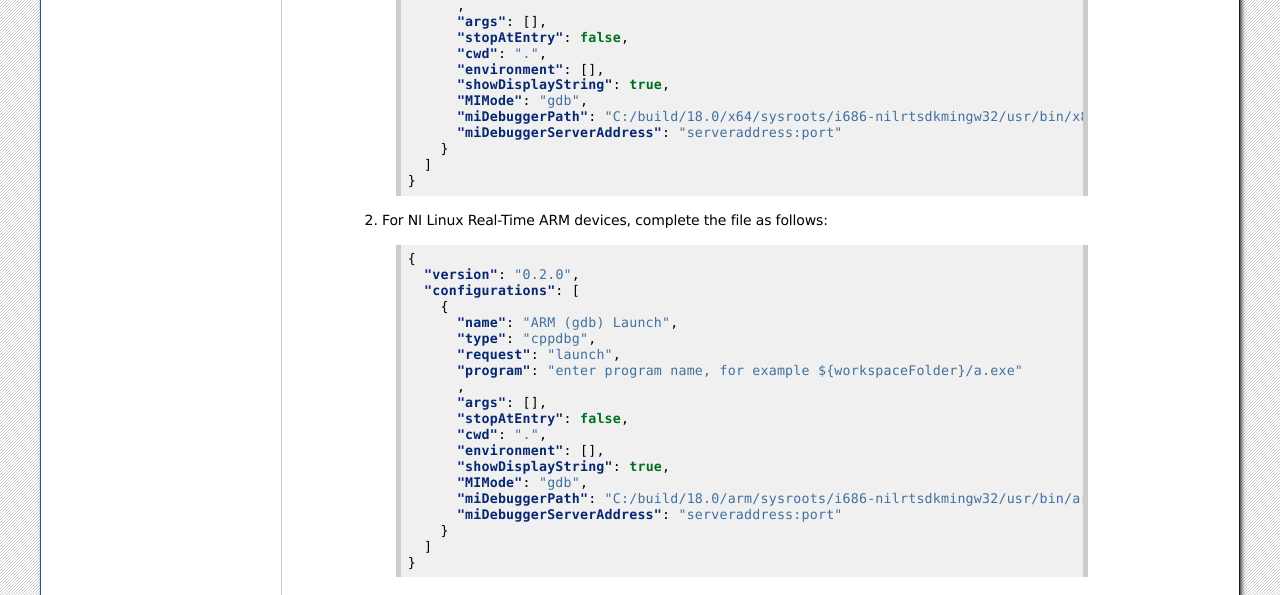
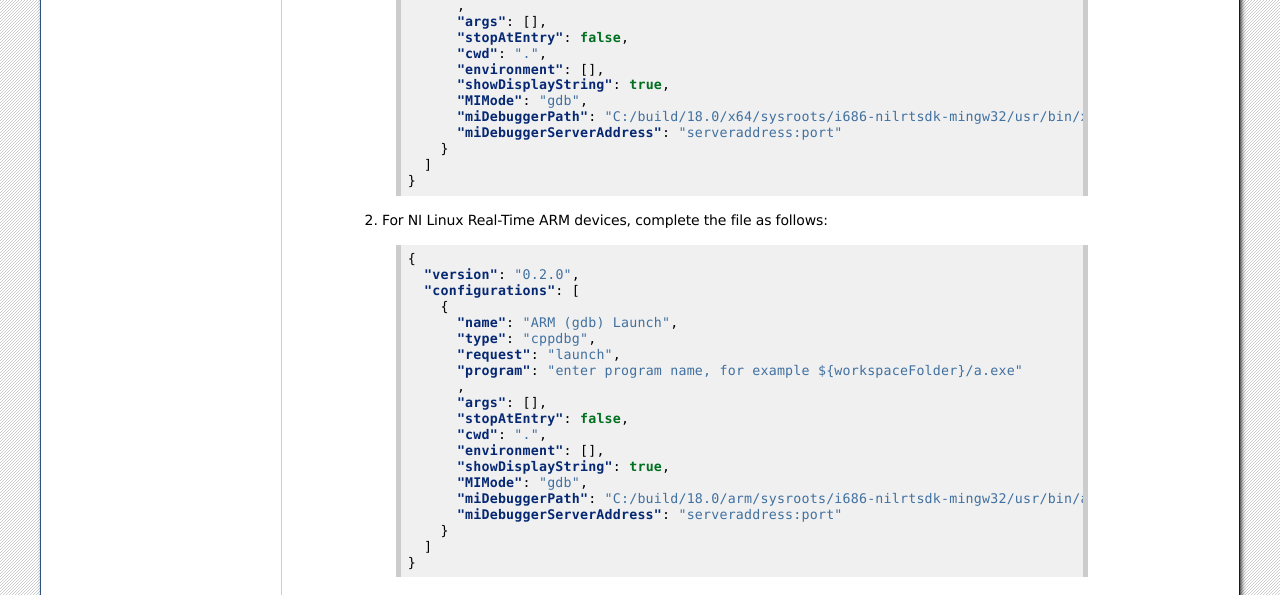
Before and after one commit to ni/nilrt-docs, a Sphinx documentation site: the page built from docs/source/cross_compile/config_vs_code.rst, in a window 1280 px wide and 900 px high, scrolled down 5496 px. Shown: the part 151-746 px from the top of the window. Built offline with Sphinx 7.4.7, drawn with Linux system fonts in a browser that asks for light colours; some of the changed text lies outside the part shown.

Commit message:
Corrected file path errors.

```diff
--- a/docs/source/cross_compile/call_shared_library.rst
+++ b/docs/source/cross_compile/call_shared_library.rst
@@ -412,7 +412,7 @@
             "environment": [],
             "showDisplayString": true,
             "MIMode": "gdb",
-            "miDebuggerPath": "C:/build/18.0/x64/sysroots/i686-nilrtsdkmingw32/usr/bin/x86_64-nilrt-linux/x86_64-nilrt-linux-gdb.exe",
+            "miDebuggerPath": "C:/build/18.0/x64/sysroots/i686-nilrtsdk-mingw32/usr/bin/x86_64-nilrt-linux/x86_64-nilrt-linux-gdb.exe",
             "miDebuggerServerAddress": "10.2.110.136:9092"
           }
         ]
--- a/docs/source/cross_compile/config_vs_code.rst
+++ b/docs/source/cross_compile/config_vs_code.rst
@@ -190,7 +190,7 @@
            "configurations": [
              {
                "name": "NI Linux Real-Time x64",
-               "compilerPath": "${compilerSysroots}/i686-nilrtsdkmingw32/usr/bin/x86_64-nilrt-linux/x86_64-nilrt-linux-gcc",
+               "compilerPath": "${compilerSysroots}/i686-nilrtsdk-mingw32/usr/bin/x86_64-nilrt-linux/x86_64-nilrt-linux-gcc.exe",
                "compilerArgs": [
                  "--sysroot=${compilerSysroots}/core2-64-nilrt-linux/"
                ],
@@ -214,7 +214,7 @@
            "configurations": [
              {
                "name": "NI Linux Real-Time ARMv7",
-               "compilerPath": "${compilerSysroots}/i686-nilrtsdkmingw32/usr/bin/arm-nilrt-linux-gnueabi/arm-nilrt-linux-gnueabi-gcc",
+               "compilerPath": "${compilerSysroots}/i686-nilrtsdk-mingw32/usr/bin/arm-nilrt-linux-gnueabi/arm-nilrt-linux-gnueabi-gcc.exe",
                "compilerArgs": [
                  "--sysroot=${compilerSysroots}/cortexa9-vfpv3-nilrt-linuxgnueabi/"
                ],
@@ -285,7 +285,7 @@
                "environment": [],
                "showDisplayString": true,
                "MIMode": "gdb",
-               "miDebuggerPath": "C:/build/18.0/x64/sysroots/i686-nilrtsdkmingw32/usr/bin/x86_64-nilrt-linux/x86_64-nilrt-linux-gdb.exe",
+               "miDebuggerPath": "C:/build/18.0/x64/sysroots/i686-nilrtsdk-mingw32/usr/bin/x86_64-nilrt-linux/x86_64-nilrt-linux-gdb.exe",
                "miDebuggerServerAddress": "serveraddress:port"
              }
            ]
@@ -310,7 +310,7 @@
                "environment": [],
                "showDisplayString": true,
                "MIMode": "gdb",
-               "miDebuggerPath": "C:/build/18.0/arm/sysroots/i686-nilrtsdkmingw32/usr/bin/arm-nilrt-linux-gnueabi/arm-nilrt-linux-gnueabi-gdb.exe",
+               "miDebuggerPath": "C:/build/18.0/arm/sysroots/i686-nilrtsdk-mingw32/usr/bin/arm-nilrt-linux-gnueabi/arm-nilrt-linux-gnueabi-gdb.exe",
                "miDebuggerServerAddress": "serveraddress:port"
              }
            ]
--- a/docs/source/cross_compile/hello_world.rst
+++ b/docs/source/cross_compile/hello_world.rst
@@ -122,6 +122,7 @@
 1. Open the *<project directory>/build/CMakeLists.txt* file in the
    Visual Studio Code editor.
 2. Add the following lines to the end of the file.
+
    .. code:: cmake
 
       # project specific information
@@ -327,7 +328,7 @@
             "environment": [],
             "showDisplayString": true,
             "MIMode": "gdb",
-            "miDebuggerPath": "C:/build/18.0/x64/sysroots/i686-nilrtsdkmingw32/usr/bin/x86_64-nilrt-linux/x86_64-nilrt-linux-gdb.exe",
+            "miDebuggerPath": "C:/build/18.0/x64/sysroots/i686-nilrtsdk-mingw32/usr/bin/x86_64-nilrt-linux/x86_64-nilrt-linux-gdb.exe",
             "miDebuggerServerAddress": "10.2.110.136:9092"
           }
         ]
```
